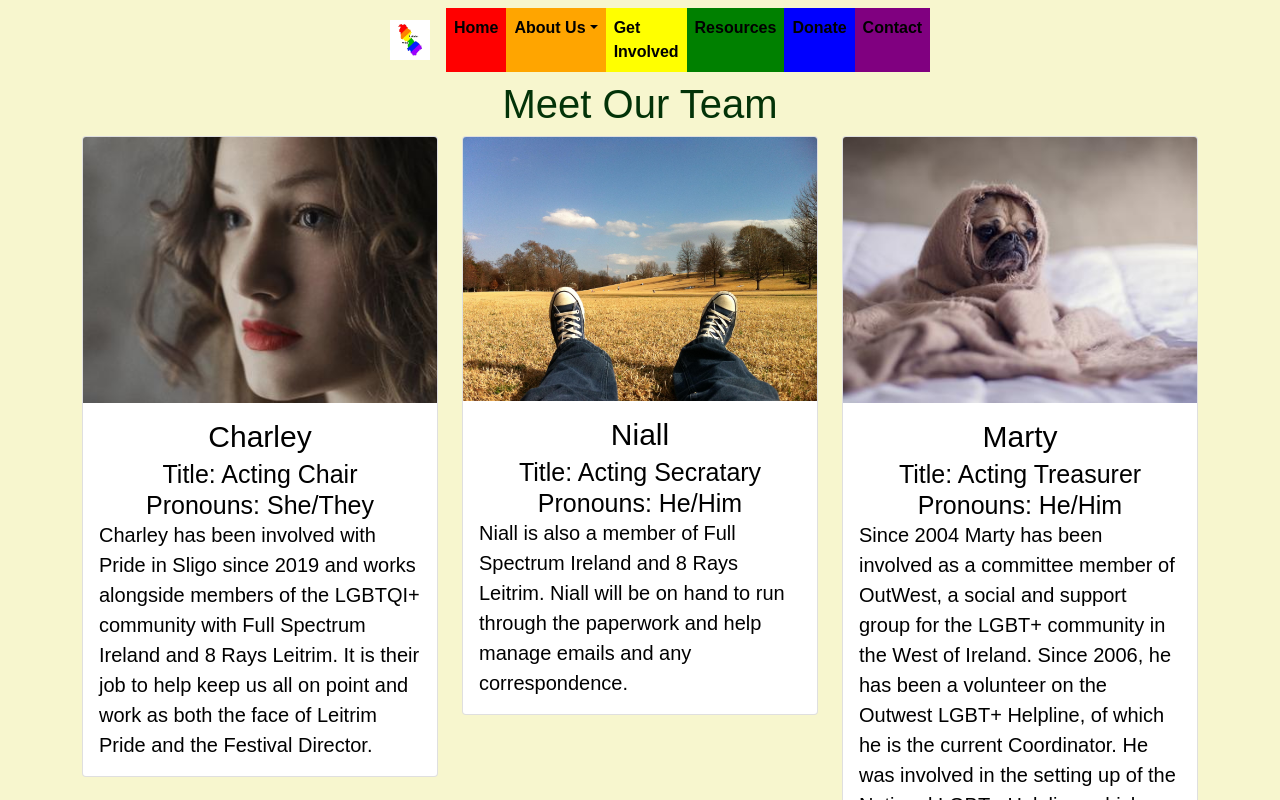
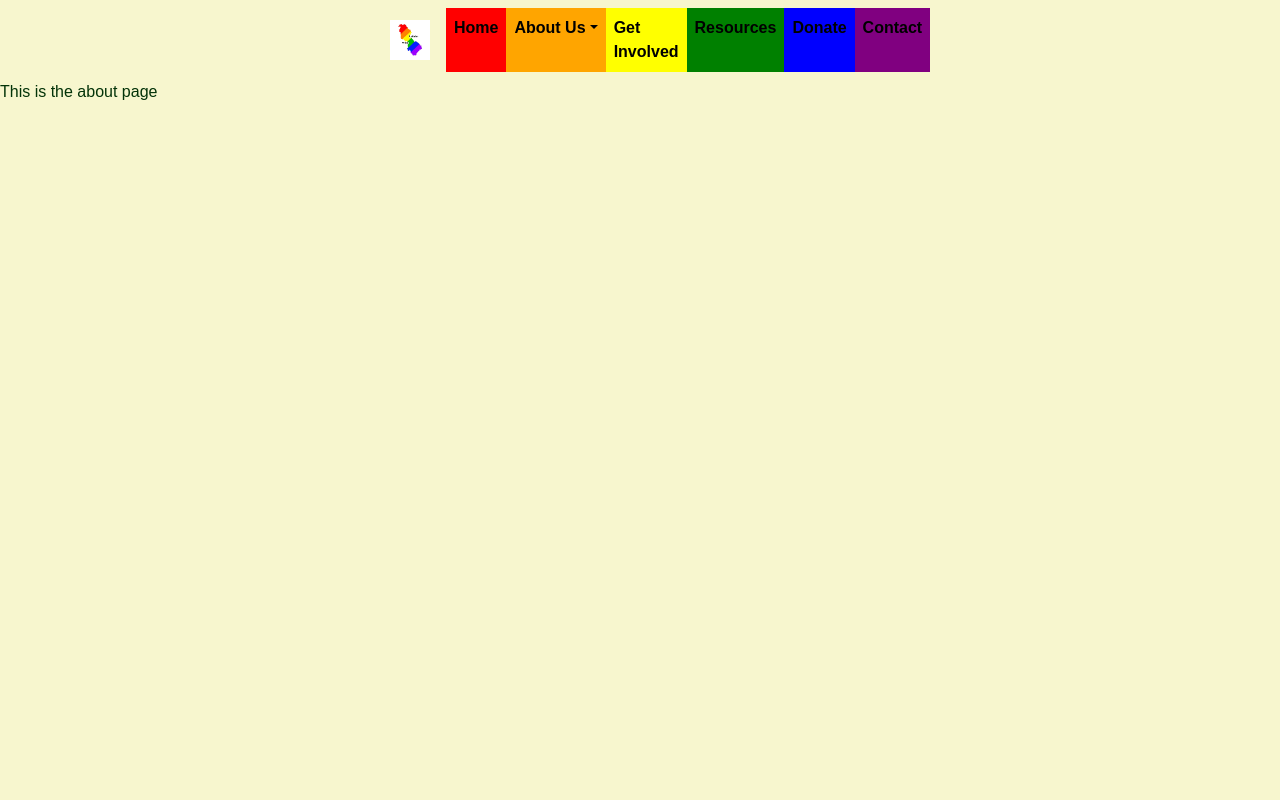
Before and after one commit to Jacobs1986/leitrim-pride, a React (Create React App) app in the folder client/: page /team in a window 1280 px wide. Shown: the top 800 px of the page. Built offline with nearby package versions, Linux system fonts and the light colour scheme.

Commit message:
Moved previous code into the team.js file. Adding in new code.

```diff
--- a/client/src/pages/about.js
+++ b/client/src/pages/about.js
@@ -1,10 +1,7 @@
 import React from "react";
-import TeamCards from "../components/teamCards/teamCards";
 
-export default function Team() {
+export default function About() {
     return (
-        <div>
-            <TeamCards />
-        </div>
+        <div>This is the about page</div>
     );
 };
```
